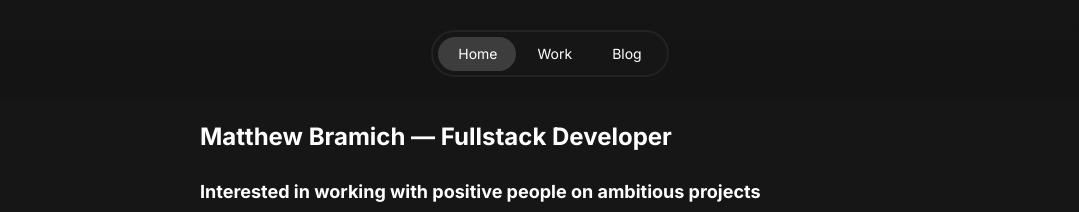
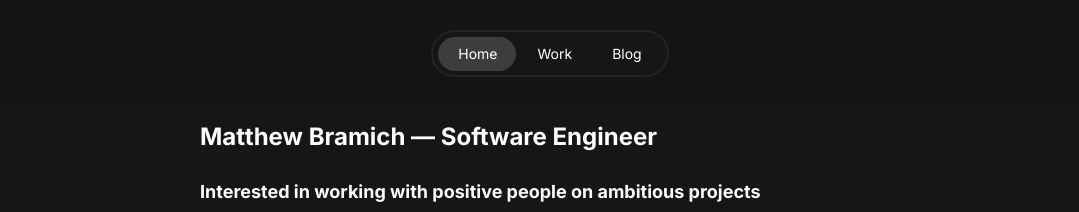
Before and after one commit to mjbramich/portfolio, a Next.js app: page / in a window 1280 px wide. Shown: the top 212 px of the page, without its empty margins (90-1169 px from the left). Built offline with nearby package versions, Linux system fonts and the light colour scheme.

Commit message:
refactor: change content on homepage

```diff
--- a/src/components/Home/index.tsx
+++ b/src/components/Home/index.tsx
@@ -14,7 +14,7 @@ const Home: FC = () => {
 		<div className={styles.wrapper}>
 			<div className={styles.home_container}>
 				<div className={styles.info}>
-					<h1>Matthew Bramich — Fullstack Developer </h1>
+					<h1>Matthew Bramich — Software Engineer </h1>
 					{/* <div className={styles.headshot}>
 							<Image src='/photos/@mjbramich/selfie.jpg' alt='My face' fill />
 						</div> */}
```
